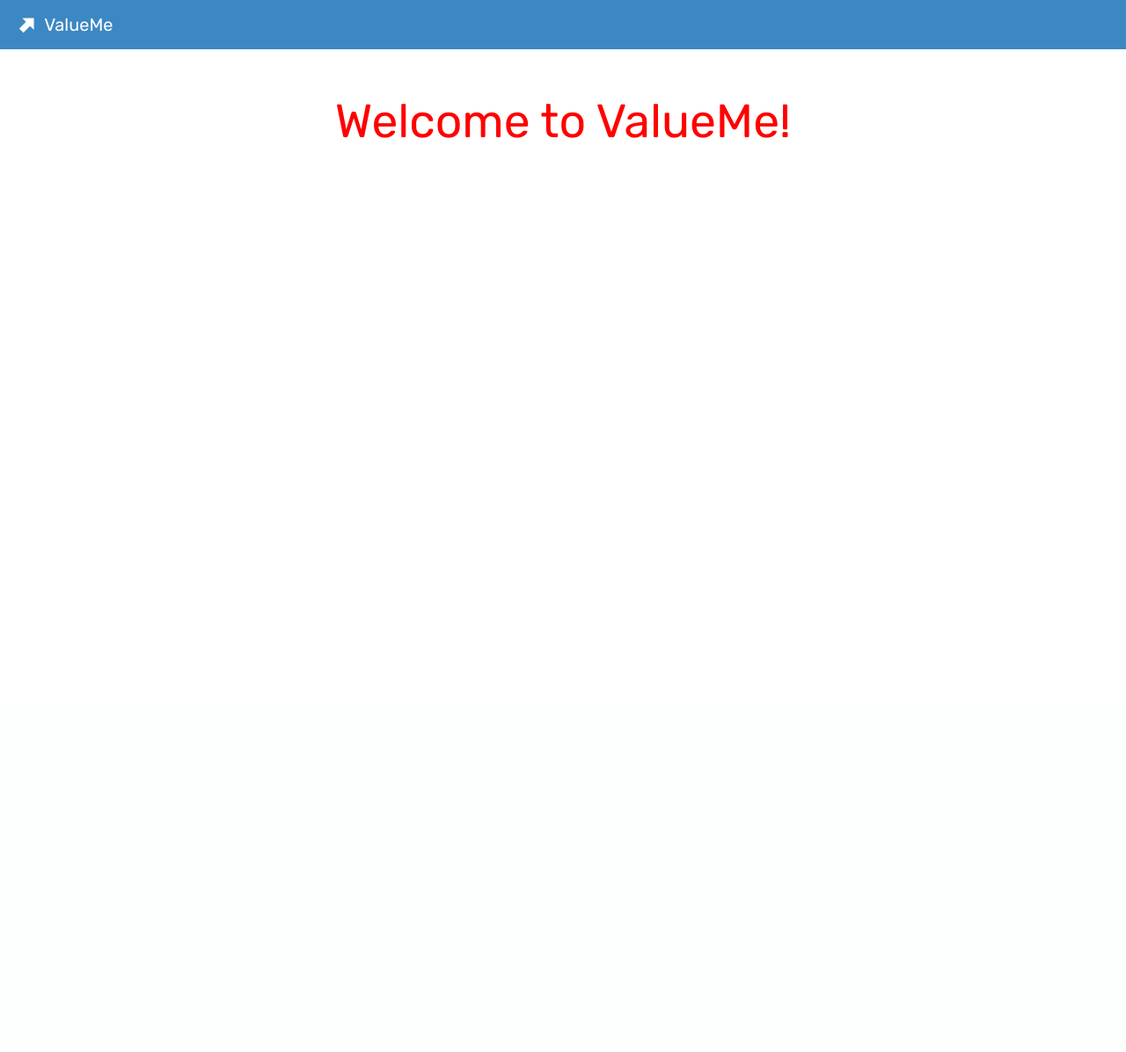
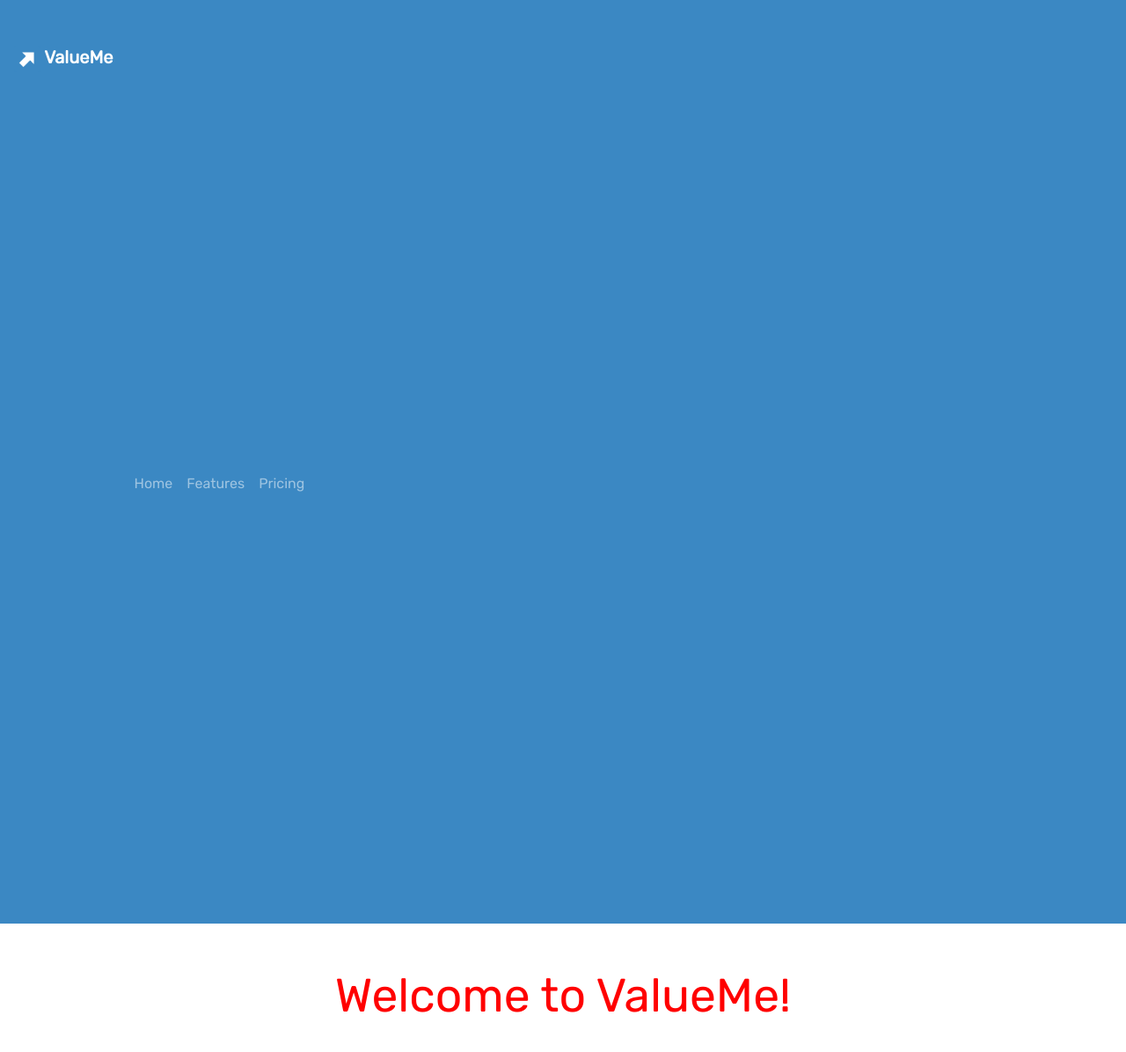
Before and after one commit to matty271828/travelbotonline, a Flask app: page / in a window 1280 px wide. Shown: the whole page at 88% size. Before the commit the page ends 157 px from the top, so only its background shows below. Run offline with Flask 2, Linux system fonts and the light colour scheme.

Commit message:
Navbar updates

```diff
--- a/static/styles.css
+++ b/static/styles.css
@@ -16,7 +16,11 @@ p {
     font-size: 24pt;
 }
 
-navbar-brand {
+nav .navbar-brand {
 	color: white;
 	font-weight: bold;
 }
+
+.navbar-brand{
+height: 1000px; /* Just an example height*/
+}
--- a/templates/layout.html
+++ b/templates/layout.html
@@ -26,11 +26,29 @@
 
         <body>
             <!-- Image and text -->
-            <nav class="navbar navbar-dark" style="background-color: #3b88c3">
-              <a class="navbar-brand" href="#">
-                <img src="/static/favicon.ico" width="30" height="30" class="d-inline-block align-top" alt="">
+            <nav class="navbar navbar-dark navbar-expand-lg py-0" style="background-color: #3b88c3">
+              <div class="navbar-brand py-0" href="#">
+                <img src="/static/favicon.ico" width="30" height="30" alt="">
                 ValueMe
-              </a>
+              </div>
+
+               <button class="navbar-toggler py-0" type="button" data-toggle="collapse" data-target="#navLinks" aria-controls="navbarTogglerDemo01" aria-expanded="false" aria-label="Toggle navigation">
+               <span class="navbar-toggler-icon py-0"></span>
+               </button>
+
+              <div class="collapse navbar-collapse" id="navLinks">
+                <ul class="navbar-nav">
+                  <li class="nav-item">
+                    <a class="nav-link" href="#">Home</a>
+                  </li>
+                  <li class="nav-item">
+                    <a class="nav-link" href="#">Features</a>
+                  </li>
+                  <li class="nav-item">
+                    <a class="nav-link" href="#">Pricing</a>
+                  </li>
+                </ul>
+              </div>
             </nav>
 
         	<main>
```
Also changed, not shown: static/AdobeStock_69409115_Preview.jpeg (added).
